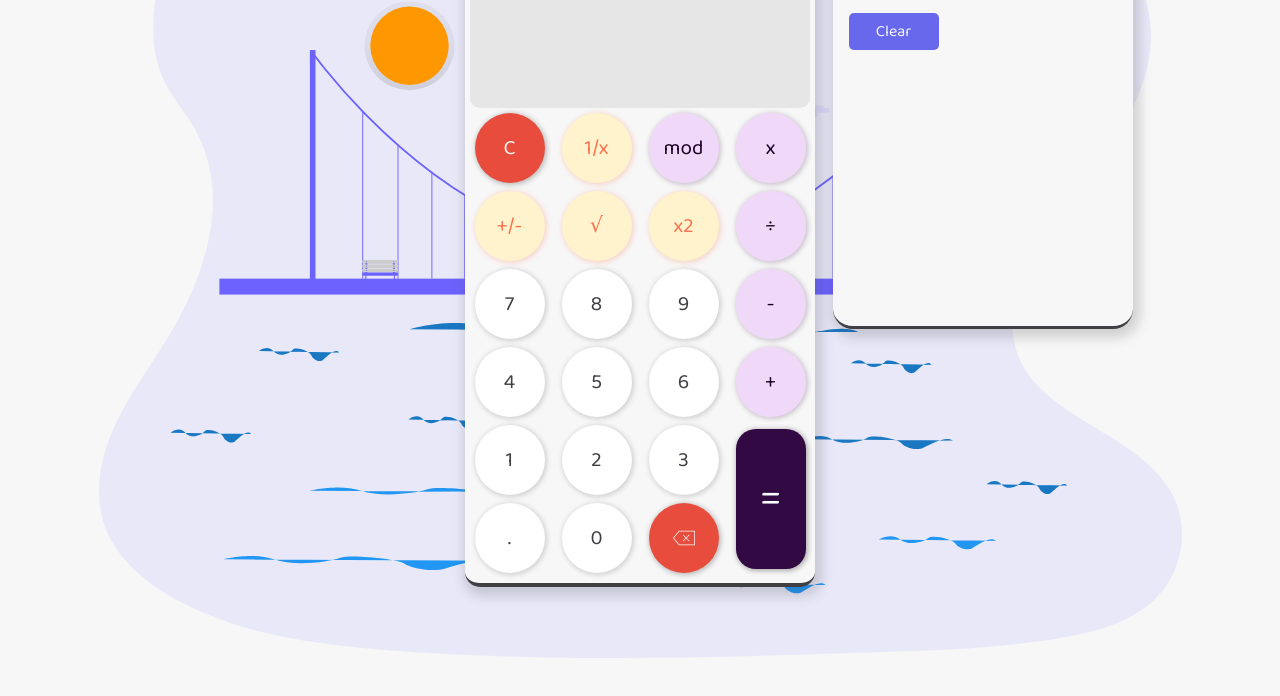
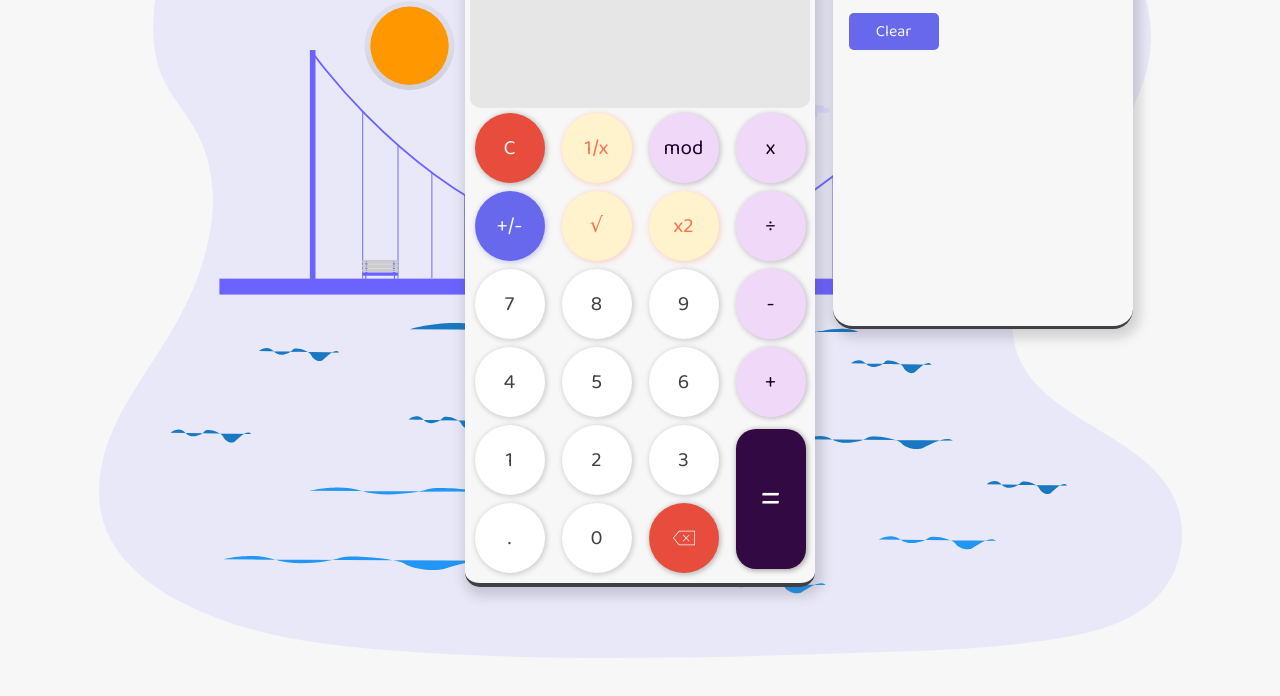
Before and after one commit to devchollo/ppchallenge-calculator, a plain HTML site: page index.html in a window 1280 px wide. Shown: the part 142-838 px from the top of the page. Drawn offline with Linux system fonts and the light colour scheme.

Commit message:
posneg edit

```diff
--- a/index.html
+++ b/index.html
@@ -54,7 +54,7 @@
                 <button class="right" data-operation value="%" >mod</button>
                 <button class="right" data-operation value="*" >x</button>
 
-                <button class="up" data-esp>+/-</button>
+                <button class="up conv" data-esp>+/-</button>
                 <button class="up" data-esp>√</button>
                 <button class="up" data-esp>x2</button>
                 <button class="right" data-operation value="/" >÷</button>
--- a/styles/index.scss
+++ b/styles/index.scss
@@ -259,6 +259,11 @@ body {
             background: #fff3cd;
             color: #fa744f;
             box-shadow: 1px 1px 5px 1px #fa744f44;
+        }
+        .conv {
+            background: rgb(104, 104, 236);
+            color: #f7f7f7;
+            box-shadow: 1px 1px 5px 1px rgba(104, 104, 236, 0.3);
         }
         .bk, .clear{
             color: #f7f7f7;
```
Also changed, not shown: styles/index.css, 1 other file.
